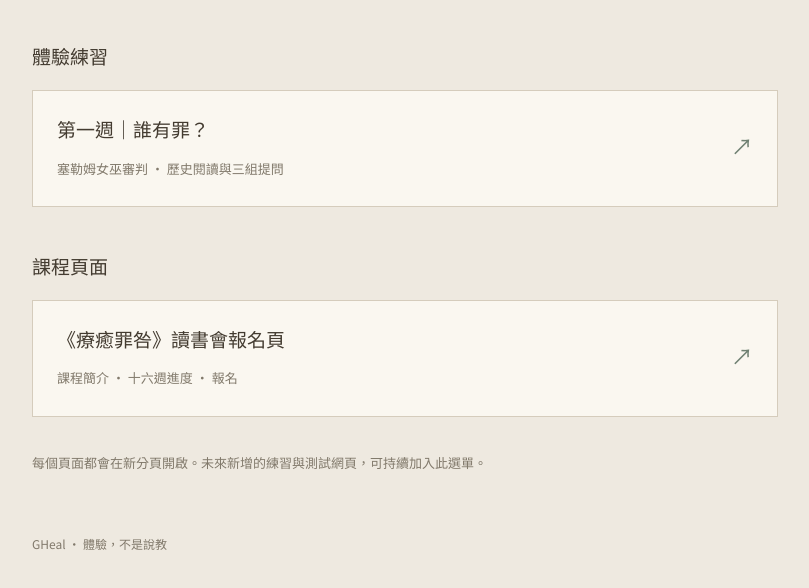
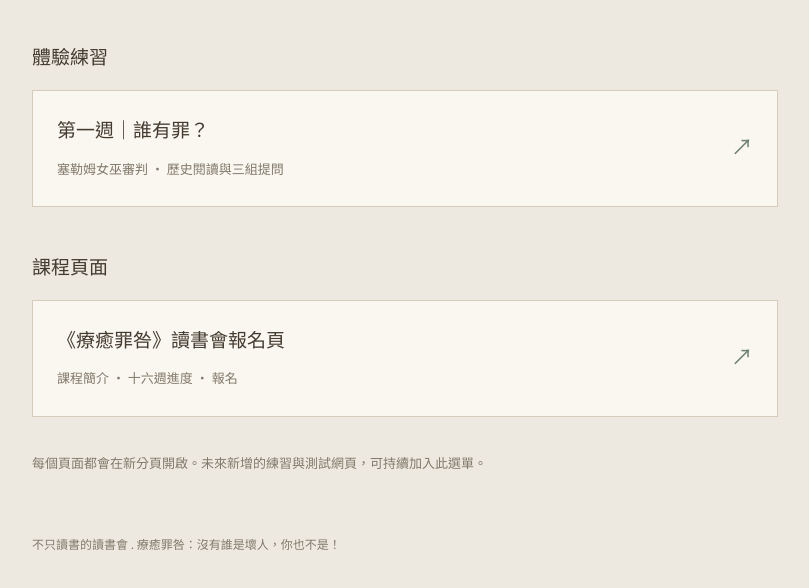
Before and after one commit to eleaxxl/hsgliving, a plain HTML site: page gheal/index.html in a window 1280 px wide. Shown: the part 272-860 px from the top of the page, without its empty margins (235-1044 px from the left). Drawn offline with Linux system fonts and the light colour scheme.

Commit message:
docs(gheal): use requested consistent footer copy

```diff
--- a/gheal/index.html
+++ b/gheal/index.html
@@ -26,5 +26,5 @@ a.entry strong{display:block;font-size:19px;font-weight:500;margin-bottom:4px}a.
 <h2>課程頁面</h2>
 <a class="entry" href="./guilt-signup.html" target="_blank" rel="noopener noreferrer"><div><strong>《療癒罪咎》讀書會報名頁</strong><span>課程簡介 · 十六週進度 · 報名</span></div><div class="arrow" aria-hidden="true">↗</div></a>
 <p class="note">每個頁面都會在新分頁開啟。未來新增的練習與測試網頁，可持續加入此選單。</p>
-<footer>GHeal · 體驗，不是說教</footer>
+<footer>不只讀書的讀書會 . 療癒罪咎：沒有誰是壞人，你也不是！</footer>
 </main></body></html>
```
